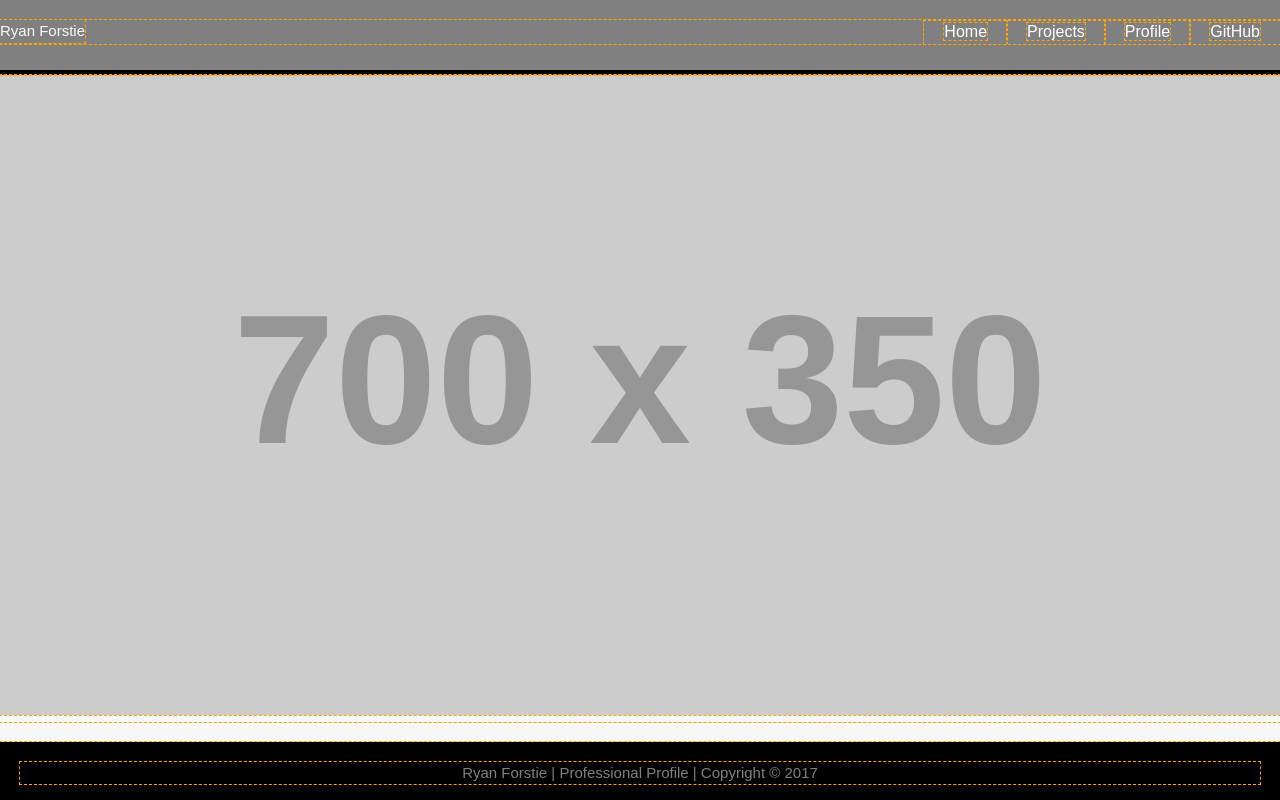
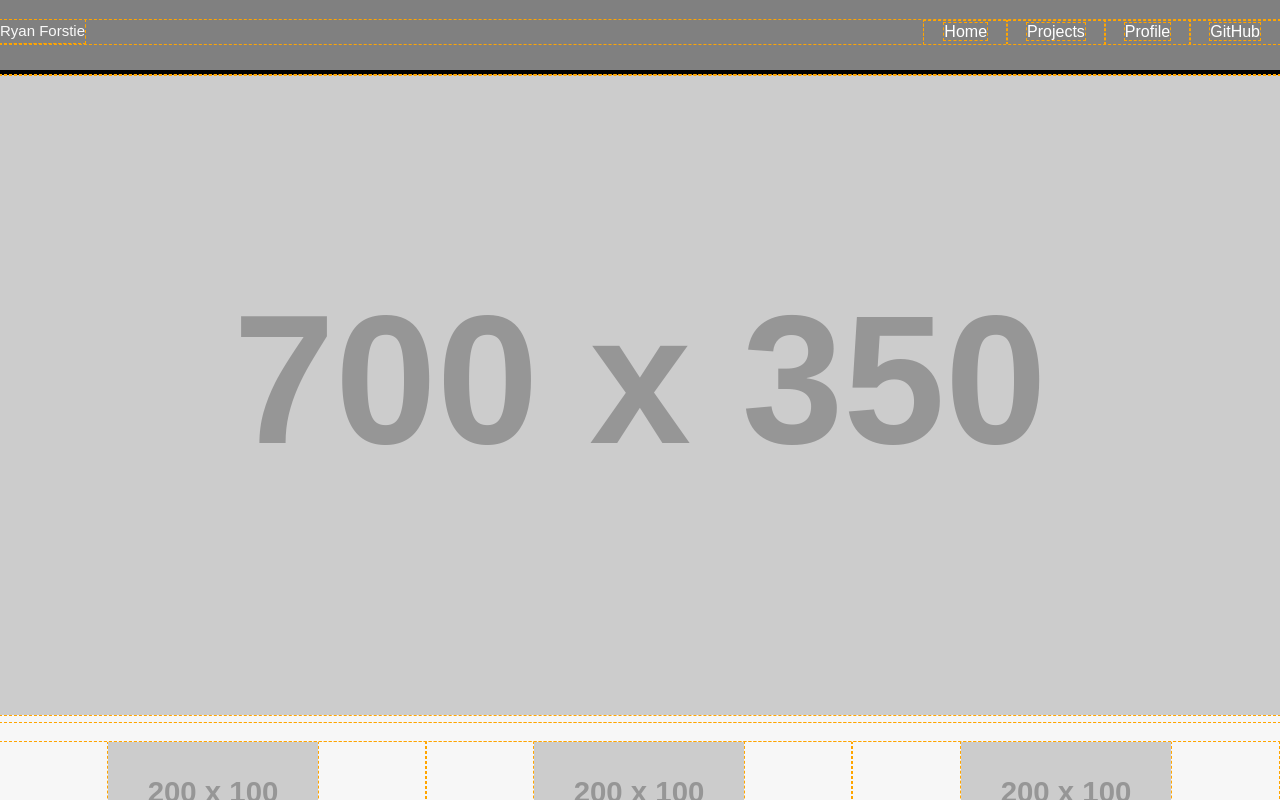
Before and after one commit to ryanforstie/portfolio, a plain HTML site: page test.html in a window 1280 px wide. Both pictures are taken after a click on the link "Home". Shown: the top 800 px of the page. Drawn offline with nearby package versions, Linux system fonts and the light colour scheme; placeholder pictures from the web are drawn by us.

Commit message:
got tabs to work

```diff
--- a/test.html
+++ b/test.html
@@ -28,7 +28,7 @@
     </div>
   </header>
 
-  <!-- <main id="home" class="tab-content"> -->
+  <main id="home" class="home">
 
     <section id="showcase" class="tab-content">
       <div class="container">
--- a/test.js
+++ b/test.js
@@ -3,14 +3,17 @@
 var portfolioView = {};
 
 portfolioView.handleMainNav = function() {
+  $('#main-nav').on('click', '.tab', function() {
 
-  $('#main-nav .tab').on('click', function() {
-    var $whereToGo = $(this).attr('data-content');
-    $('.tab-content').hide();
-    $('#' + $whereToGo).fadeIn(1000);
+    if ($(this).data('content') === 'showcase') {
+      $('.tab-content').fadeIn();
+    } else {
+      $('.tab-content').hide();
+      $('#' + $(this).data('content')).fadeIn();
+    }
+
   });
-
-  $('.main-nav .tab:first').click();
+  $('#main-nav').click();
 };
 
 $(document).ready(function() {
```
Lines whose indentation alone changed are shown as unchanged.
